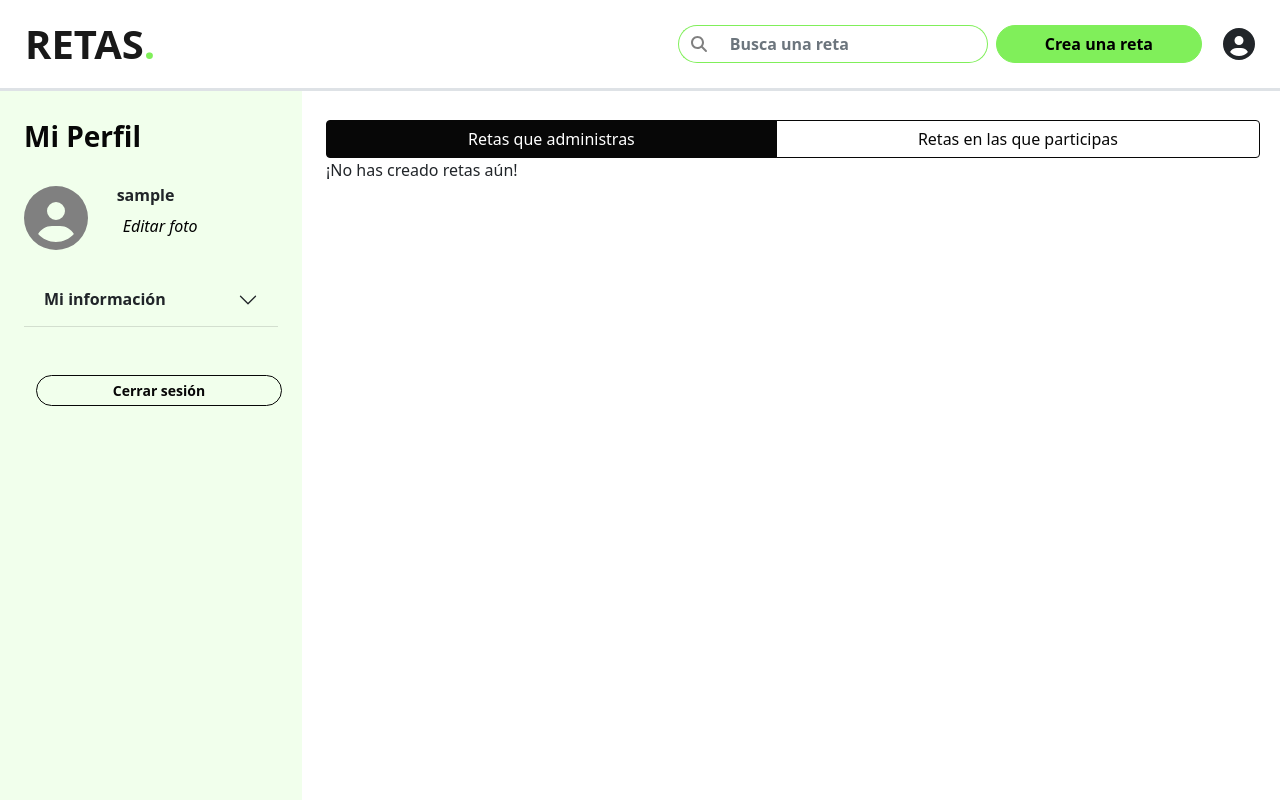
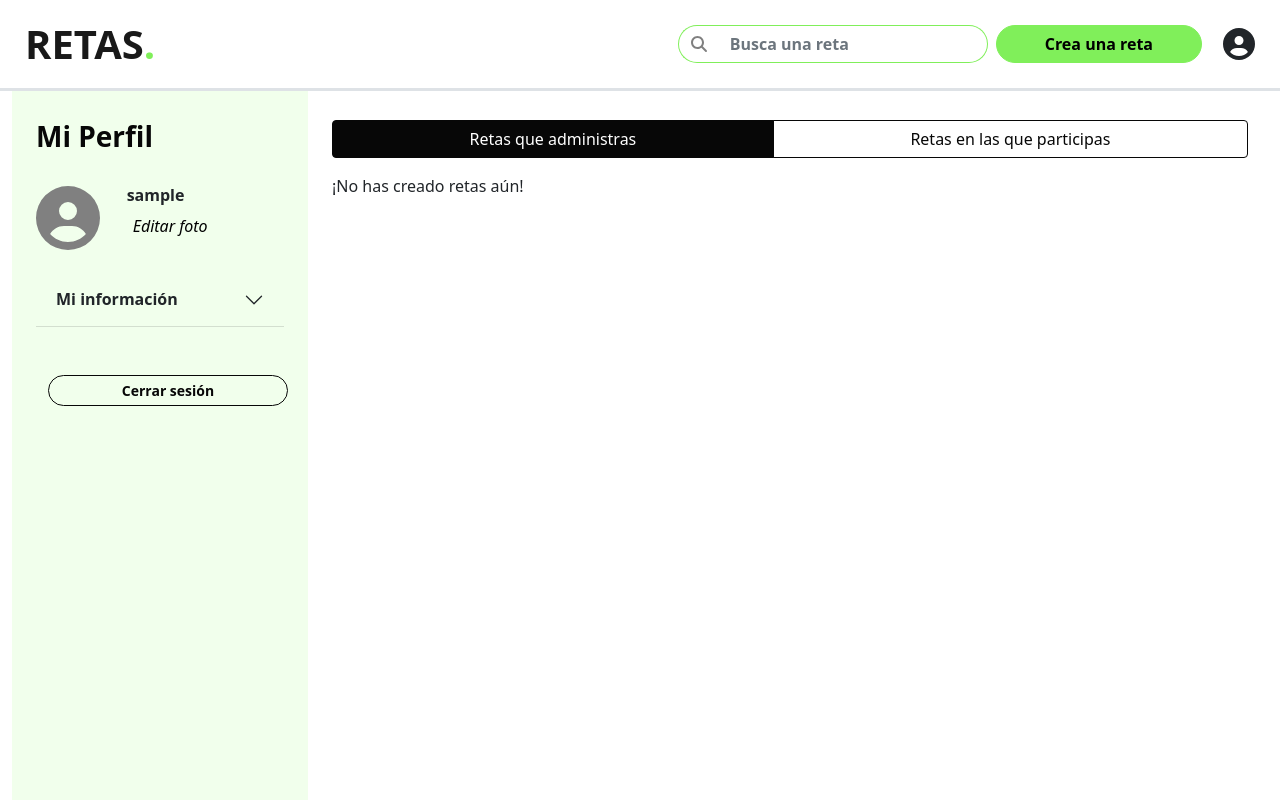
Before and after one commit to Sebas1245/Retas, a React (Create React App) app in the folder client/: page /user_profile in a window 1280 px wide. Built offline with nearby package versions, Linux system fonts and the light colour scheme; no server answers; sample sign-in values are in the browser's storage.

Commit message:
Fix some styles issues in UserProfile

```diff
--- a/client/src/views/UserProfile.tsx
+++ b/client/src/views/UserProfile.tsx
@@ -53,8 +53,8 @@ export default function UserProfile() {
   }, []);
 
   return (
-    <div className="full-page-with-nav">
-      <div className="row" style={{ height: '100%' }}>
+    <div className="full-page-with-nav container-fluid">
+      <div className="row h-100">
         <div className="d-none d-md-block col-12 col-lg-3">
           <Sidebar
             title="Mi Perfil"
@@ -65,7 +65,6 @@ export default function UserProfile() {
               title="Mi información"
               text="Correo electrónico" />
             <div className="row my-5 px-3">
-
               <Button
                 onClick={() => {
                   deleteToken();
@@ -78,11 +77,11 @@ export default function UserProfile() {
             </div>
           </Sidebar>
         </div>
-        <div className="col-12 col-lg-9 py-5">
+        <div className="col-12 col-lg-9 py-3 py-lg-5">
           <div className="row me-md-2">
             <ButtonNav navItems={navItems} activeNavItem={activeNavItem} />
           </div>
-          <div className="row">
+          <div className="row me-md-2 pt-3">
             {retas && retas?.length > 0 ?
               (
                 <CardGrid retas={retas} />
```
